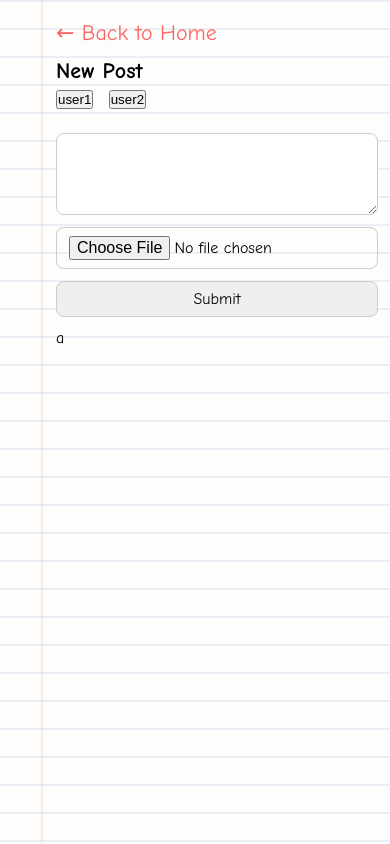
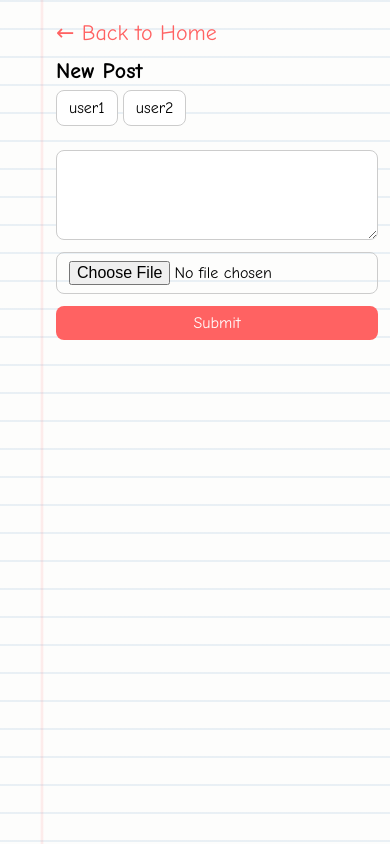
Before and after one commit to kylestrougo/blog, a Flask app: page /post in a window 390 px wide. Run offline with Flask 3, Linux system fonts and the light colour scheme; some libraries are stand-ins or nearby versions.

Commit message:
Your commit message here

```diff
--- a/app/templates/post.html
+++ b/app/templates/post.html
@@ -40,7 +40,7 @@ h1 {
   display: inline-block;
   margin-bottom: 12px;
   font-family: 'Comic Neue', cursive;
-  font-size: 20px; /* same as h1 */
+  font-size: 20px;
   text-decoration: none;
   color: #ff6262;
   padding-left: calc(var(--margin-line) + 6px);
@@ -58,12 +58,34 @@ form {
   padding-left: calc(var(--margin-line) + 6px);
 }
 
-textarea, input[type="file"], input[type="submit"] {
+textarea, input[type="file"], input[type="submit"], .username-btn {
   font-family: 'Comic Neue', cursive;
   font-size: 14px;
   padding: 6px 10px;
   border-radius: 8px;
   border:1px solid #ccc;
+  cursor: pointer;
+}
+
+.username-btn {
+  background-color: #fff;
+  transition: background-color 0.3s, color 0.3s;
+}
+
+.username-btn.selected {
+  background-color: #ff6262;
+  color: #fff;
+}
+
+input[type="submit"] {
+  background-color: #ff6262;
+  color: #fff;
+  border: none;
+}
+
+input[type="submit"]:hover, .username-btn:hover {
+  background-color: #e05555;
+  color: #fff;
 }
 
 .uploaded-image {
@@ -89,8 +111,8 @@ textarea, input[type="file"], input[type="submit"] {
   .notebook { padding:20px 12px; }
   h1 { font-size: 22px; padding-left: calc(var(--margin-line) + 4px);}
   .back-button { font-size: 22px; padding-left: calc(var(--margin-line) + 4px);}
-  form { padding-left: calc(var(--margin-line) + 4px);}az
-  textarea, input[type="file"], input[type="submit"] { font-size:16px; padding:8px 12px;}
+  form { padding-left: calc(var(--margin-line) + 4px);}
+  textarea, input[type="file"], input[type="submit"], .username-btn { font-size:16px; padding:8px 12px;}
 }
 </style>
 </head>
@@ -100,17 +122,17 @@ textarea, input[type="file"], input[type="submit"] {
 
     <h1>New Post</h1>
 
-  <form method="post" enctype="multipart/form-data">
+  <form method="post" enctype="multipart/form-data" id="postForm">
   {{ form.hidden_tag() }}
 
   <div style="margin-bottom: 12px;">
-    <button type="submit" name="selected_user" value="user1" style="margin-right:10px;">user1</button>
-    <button type="submit" name="selected_user" value="user2">user2</button>
+    <button type="button" class="username-btn" data-username="user1">user1</button>
+    <button type="button" class="username-btn" data-username="user2">user2</button>
   </div>
 
   {{ form.text() }}
   {{ form.file() }}
-  {{ form.submit() }}a
+  {{ form.submit() }}
 </form>
 
 {% if username %}
@@ -126,6 +148,22 @@ textarea, input[type="file"], input[type="submit"] {
   </div>
 {% endif %}
 
+<script>
+const buttons = document.querySelectorAll('.username-btn');
+const hiddenUsername = document.querySelector('input[name="username"]');
+
+buttons.forEach(btn => {
+  btn.addEventListener('click', () => {
+    // Remove selection from all buttons
+    buttons.forEach(b => b.classList.remove('selected'));
+    // Add selection to clicked button
+    btn.classList.add('selected');
+    // Set hidden input value
+    hiddenUsername.value = btn.dataset.username;
+  });
+});
+</script>
+
   </div>
 </body>
 </html>
```
